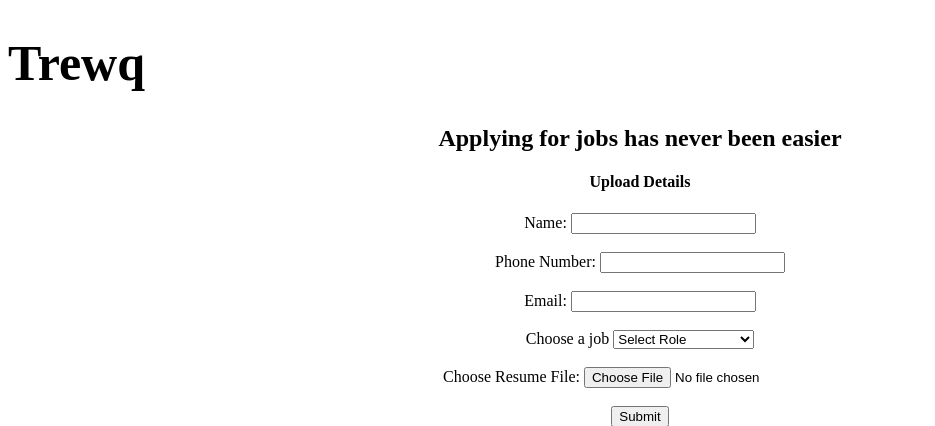
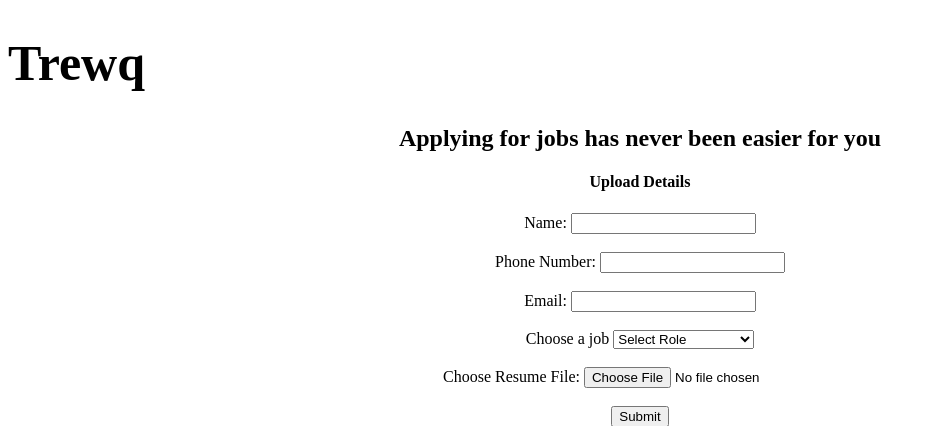
Before and after one commit to JishnuAnand123/websiteV1.0, a Flask app: page / in a window 1280 px wide. Shown: the top 426 px of the page, without its empty margins (0-935 px from the left). Run offline with Flask 3, Linux system fonts and the light colour scheme.

Commit message:
Changed text

```diff
--- a/templates/index.html
+++ b/templates/index.html
@@ -8,7 +8,7 @@
 <body>
     <h1 style="font-size:50px">Trewq</h1>
     <div align="center">
-    <h2>Applying for jobs has never been easier</h2>
+    <h2>Applying for jobs has never been easier for you</h2>
 
 
     <h4>Upload Details</h4>
--- a/templates/submit.html
+++ b/templates/submit.html
@@ -9,6 +9,6 @@
 
 
     <h2>Data submitted successfully. Thanks for your submission!</h2>
-    <h2>\n We will get back to you soon.</h2>
+    <h2>\n We will get back to you sooner or later.</h2>
 </body>
 </html>
```
